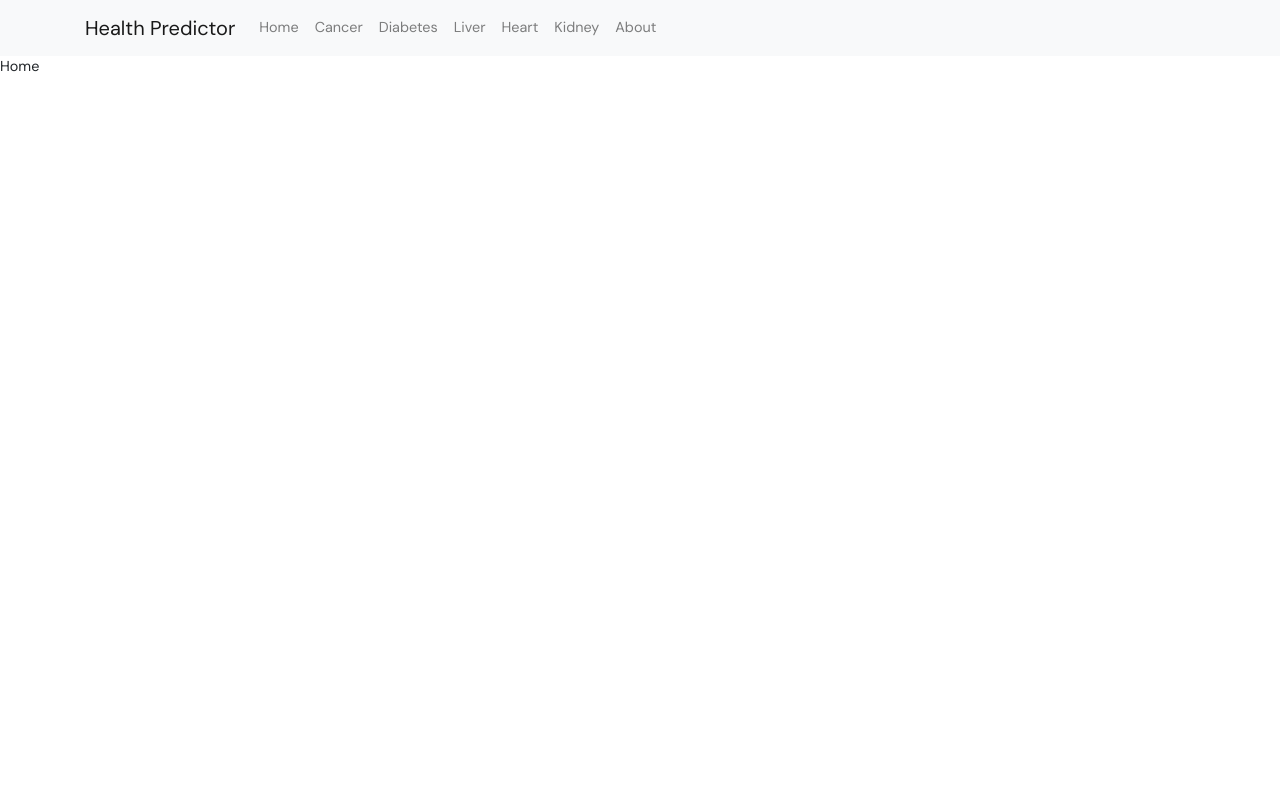
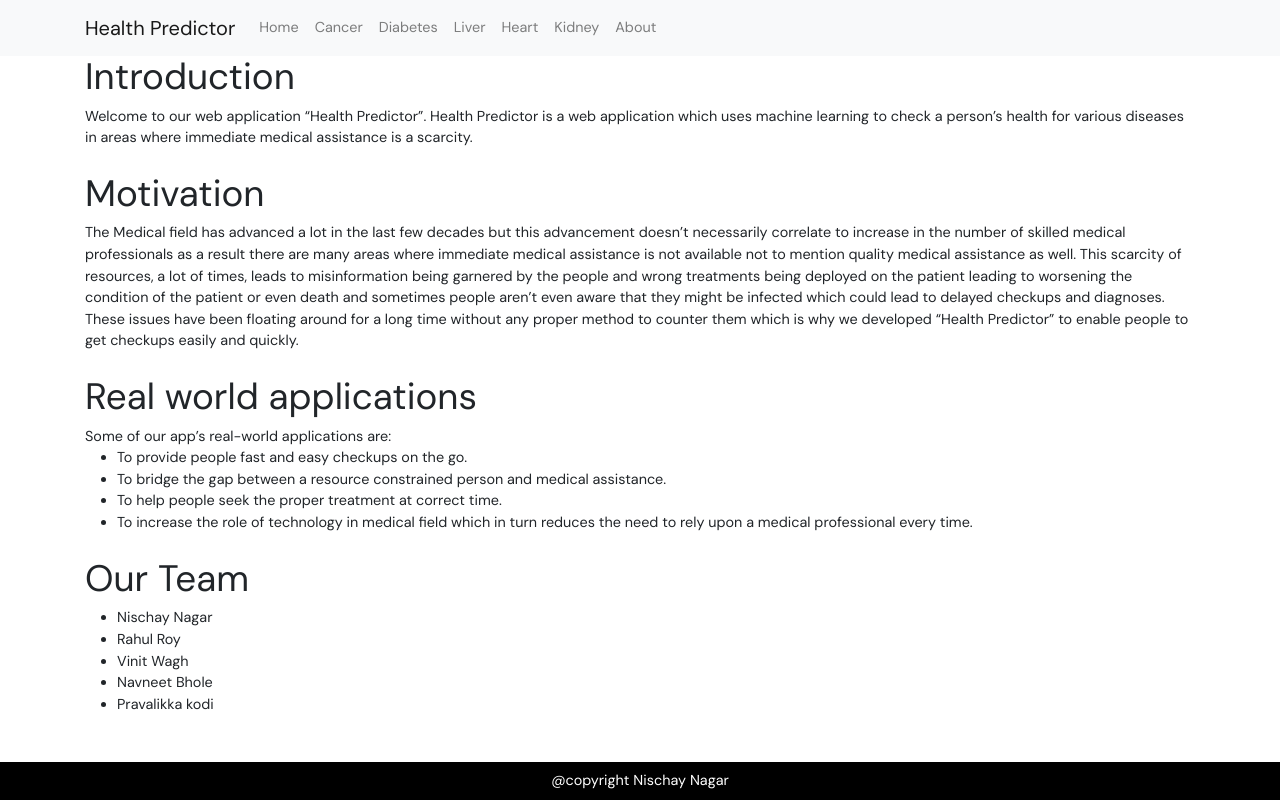
Before and after one commit to nischaynagar/health-predictor, a React (Create React App) app: page / in a window 1280 px wide. Built offline with nearby package versions, Linux system fonts and the light colour scheme.

Commit message:
home page

```diff
--- a/src/App.js
+++ b/src/App.js
@@ -20,6 +20,7 @@ import Liver from "./components/Liver";
 function App() {
   return (
     <>
+      <div className="container mb-4 pt-5">
         <Switch>
           <Route exact path="/cancer" component={Cancer} />
           <Route exact path="/diabetes" component={Diabetes} />
@@ -34,6 +35,10 @@ function App() {
             }}
           />
         </Switch>
+      </div>
+      <div className="py-2 bg-black text-white  w-100 position-fixed bottom-0">
+        <div className="container text-center">@copyright Nischay Nagar</div>
+      </div>
     </>
   );
 }
--- a/src/components/About/index.js
+++ b/src/components/About/index.js
@@ -3,7 +3,7 @@ import { Carousel } from "react-bootstrap";
 
 export default function About() {
   return (
-    <div>
+    <>
       {/* <Carousel>
         <Carousel.Item>
           <Carousel.Caption>
@@ -26,6 +26,6 @@ export default function About() {
           </Carousel.Caption>
         </Carousel.Item>
       </Carousel> */}
-    </div>
+    </>
   );
 }
--- a/src/components/Cancer/index.js
+++ b/src/components/Cancer/index.js
@@ -133,10 +133,10 @@ function Cancer() {
   }
 
   return (
-    <div className="container">
+    <>
       <h3 className="mb-4">Please fill the details</h3>
 
-      <Form>
+      <Form className="mb-5">
         <Row>
           <Col md={6} className="px-0">
             <FormComponent
@@ -293,11 +293,11 @@ function Cancer() {
             ></FormComponent>
           </Col>
         </Row>
-        <Button variant="warning" onClick={handleClick}>
+        <Button variant="primary" onClick={handleClick}>
           SUBMIT
         </Button>{" "}
       </Form>
-    </div>
+    </>
   );
 }
 
--- a/src/components/Diabetes/index.js
+++ b/src/components/Diabetes/index.js
@@ -15,9 +15,7 @@ function Diabetes() {
   const [Age, setAge] = useState(0);
 
   function handleClick() {
-    console.log(
-      Pregnancies + " " + Insulin
-    );
+    console.log(Pregnancies + " " + Insulin);
   }
   function changePregnancies(a) {
     setPregnancies(a);
@@ -44,10 +42,10 @@ function Diabetes() {
     setAge(a);
   }
   return (
-    <div className="container">
+    <>
       <h3 className="mb-4">Please fill the details</h3>
 
-      <Form>
+      <Form className="mb-5">
         <Row>
           <Col md={6} className="px-0">
             <FormComponent
@@ -89,14 +87,14 @@ function Diabetes() {
               id="fromAge"
               featureName="Age"
               func={changeAge}
-              ></FormComponent>
+            ></FormComponent>
           </Col>
         </Row>
-        <Button variant="warning" onClick={handleClick}>
+        <Button variant="primary" onClick={handleClick}>
           SUBMIT
         </Button>{" "}
       </Form>
-    </div>
+    </>
   );
 }
 
--- a/src/components/Form/form.js
+++ b/src/components/Form/form.js
@@ -16,7 +16,7 @@ function FormComponent(props) {
             {props.featureName}
           </Form.Label>
         </Col>
-        <Form.Control as={Col} sm="4" className="mx-sm-0 mx-4" />
+        <Form.Control onChange={handleChange} sm="4" className="mx-sm-0 mx-4" />
       </Form.Group>
     </div>
   );
--- a/src/components/Heart/index.js
+++ b/src/components/Heart/index.js
@@ -16,9 +16,7 @@ function Heart() {
   const [Thal, setThal] = useState(0);
 
   function handleClick() {
-    console.log(
-      Sex + " " + RestECG
-    );
+    console.log(Sex + " " + RestECG);
   }
   function changeSex(a) {
     setSex(a);
@@ -48,10 +46,10 @@ function Heart() {
     setThal(a);
   }
   return (
-    <div className="container">
+    <>
       <h3 className="mb-4">Please fill the details</h3>
 
-      <Form>
+      <Form className="mb-5">
         <Row>
           <Col md={6} className="px-0">
             <FormComponent
@@ -79,6 +77,8 @@ function Heart() {
               featureName="Serum Cholestrol (in mg/dl) "
               func={changeSerumCholestoral}
             ></FormComponent>
+          </Col>
+          <Col md={6} className="px-0">
             <FormComponent
               id="fromRestECG"
               featureName="RestECG"
@@ -106,11 +106,11 @@ function Heart() {
             ></FormComponent>
           </Col>
         </Row>
-        <Button variant="warning" onClick={handleClick}>
-          SUThalachT
+        <Button variant="primary" onClick={handleClick}>
+          SUBMIT
         </Button>{" "}
       </Form>
-    </div>
+    </>
   );
 }
 
--- a/src/components/Home/index.js
+++ b/src/components/Home/index.js
@@ -1,7 +1,58 @@
 import React from "react";
 
 function Home() {
-  return <div>Home</div>;
+  return (
+    <div className="py-2 mb-4">
+      <div className="mb-4">
+        <h3>Introduction</h3>
+        Welcome to our web application “Health Predictor”. Health Predictor is a
+        web application which uses machine learning to check a person’s health
+        for various diseases in areas where immediate medical assistance is a
+        scarcity.
+      </div>
+      <div className="mb-4">
+        <h3>Motivation</h3>
+        The Medical field has advanced a lot in the last few decades but this
+        advancement doesn’t necessarily correlate to increase in the number of
+        skilled medical professionals as a result there are many areas where
+        immediate medical assistance is not available not to mention quality
+        medical assistance as well. This scarcity of resources, a lot of times,
+        leads to misinformation being garnered by the people and wrong
+        treatments being deployed on the patient leading to worsening the
+        condition of the patient or even death and sometimes people aren’t even
+        aware that they might be infected which could lead to delayed checkups
+        and diagnoses. These issues have been floating around for a long time
+        without any proper method to counter them which is why we developed
+        “Health Predictor” to enable people to get checkups easily and quickly.
+      </div>
+      <h3>Real world applications</h3>
+      <div className="mb-4">
+        Some of our app’s real-world applications are:
+        <ul>
+          <li>To provide people fast and easy checkups on the go.</li>
+          <li>
+            To bridge the gap between a resource constrained person and medical
+            assistance.
+          </li>
+          <li>To help people seek the proper treatment at correct time.</li>
+          <li>
+            To increase the role of technology in medical field which in turn
+            reduces the need to rely upon a medical professional every time.
+          </li>
+        </ul>
+      </div>
+      <div>
+        <h3>Our Team</h3>
+        <ul>
+          <li>Nischay Nagar</li>
+          <li>Rahul Roy</li>
+          <li>Vinit Wagh</li>
+          <li>Navneet Bhole</li>
+          <li>Pravalikka kodi</li>
+        </ul>
+      </div>
+    </div>
+  );
 }
 
 export default Home;
--- a/src/components/Kidney/index.js
+++ b/src/components/Kidney/index.js
@@ -19,9 +19,10 @@ function Kidney() {
   const [Appet, setAppet] = useState(0);
 
   function handleClick() {
-    console.log(
+    console
+      .log
       //Sex + " " + RestECG
-    );
+      ();
   }
   function changeAge(a) {
     setAge(a);
@@ -60,10 +61,10 @@ function Kidney() {
     setAppet(a);
   }
   return (
-    <div className="container">
+    <>
       <h3 className="mb-4">Please fill the details</h3>
 
-      <Form>
+      <Form className="mb-5">
         <Row>
           <Col md={6} className="px-0">
             <FormComponent
@@ -96,6 +97,8 @@ function Kidney() {
               featureName="BU"
               func={changeBU}
             ></FormComponent>
+          </Col>
+          <Col md={6} className="px-0">
             <FormComponent
               id="fromSC"
               featureName="SC"
@@ -128,11 +131,11 @@ function Kidney() {
             ></FormComponent>
           </Col>
         </Row>
-        <Button variant="warning" onClick={handleClick}>
-          SUThalachT
+        <Button variant="primary" onClick={handleClick}>
+          SUBMIT
         </Button>{" "}
       </Form>
-    </div>
+    </>
   );
 }
 export default Kidney;
--- a/src/components/Liver/index.js
+++ b/src/components/Liver/index.js
@@ -10,16 +10,16 @@ function Liver() {
   const [Direct_Bilirubin, setDirect_Bilirubin] = useState(0);
   const [Alkaline_Phosphotase, setAlkaline_Phosphotase] = useState(0);
   const [Alamine_Aminotransferase, setAlamine_Aminotransferase] = useState(0);
-  const [Aspartate_Aminotransferase, setAspartate_Aminotransferase] = useState(0);
+  const [Aspartate_Aminotransferase, setAspartate_Aminotransferase] =
+    useState(0);
   const [Age, setAge] = useState(0);
   const [Total_Protiens, setTotal_Protiens] = useState(0);
   const [Albumin, setAlbumin] = useState(0);
-  const [Albumin_and_Globulin_Ratio, setAlbumin_and_Globulin_Ratio] = useState(0);
+  const [Albumin_and_Globulin_Ratio, setAlbumin_and_Globulin_Ratio] =
+    useState(0);
 
   function handleClick() {
-    console.log(
-      Sex + " " + Alamine_Aminotransferase
-    );
+    console.log(Sex + " " + Alamine_Aminotransferase);
   }
   function changeSex(a) {
     setSex(a);
@@ -52,10 +52,10 @@ function Liver() {
     setAlbumin_and_Globulin_Ratio(a);
   }
   return (
-    <div className="container">
+    <>
       <h3 className="mb-4">Please fill the details</h3>
 
-      <Form>
+      <Form className="mb-5">
         <Row>
           <Col md={6} className="px-0">
             <FormComponent
@@ -83,6 +83,8 @@ function Liver() {
               featureName="Alkaline Phosphotase"
               func={changeAlkaline_Phosphotase}
             ></FormComponent>
+          </Col>
+          <Col md={6} className="px-0">
             <FormComponent
               id="fromAlamine_Aminotransferase"
               featureName="Alamine Aminotransferase"
@@ -110,11 +112,11 @@ function Liver() {
             ></FormComponent>
           </Col>
         </Row>
-        <Button variant="warning" onClick={handleClick}>
+        <Button variant="primary" onClick={handleClick}>
           SUBMIT
         </Button>{" "}
       </Form>
-    </div>
+    </>
   );
 }
 export default Liver;
--- a/src/components/Navbar/index.js
+++ b/src/components/Navbar/index.js
@@ -13,7 +13,7 @@ import { Switch, Route, Link } from "react-router-dom";
 function navbar() {
   return (
     <>
-      <Navbar bg="light" expand="lg">
+      <Navbar bg="light" expand="lg" className="fixed-top">
         <Container>
           <Navbar.Brand as={Link} to="/home">
             Health Predictor
```
Lines whose indentation alone changed are shown as unchanged.
